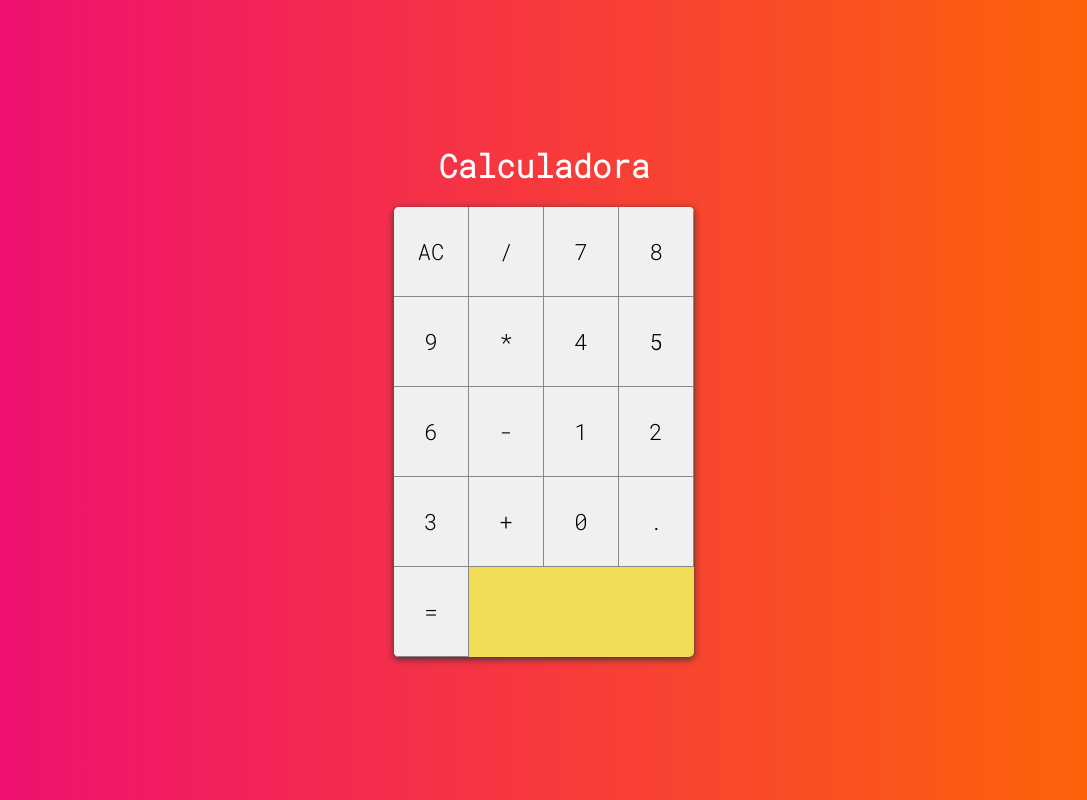
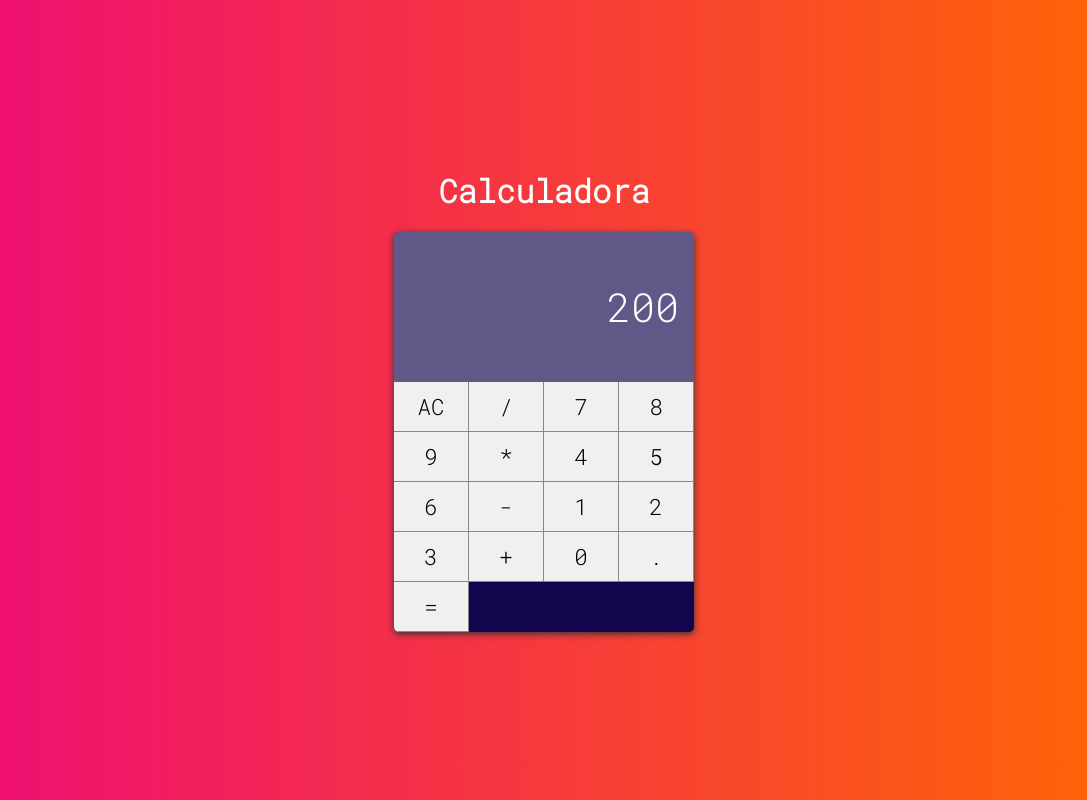
Before and after one commit to Tuliof210/calculadora-react, a React (Create React App) app: page / in a window 1280 px wide. Shown: the whole page, without its empty margins (96-1183 px from the left). Built offline with nearby package versions, Linux system fonts and the light colour scheme.

Commit message:
display component

```diff
--- a/src/app/Calculator.jsx
+++ b/src/app/Calculator.jsx
@@ -1,6 +1,7 @@
 import React, { Fragment, Component } from 'react';
 // my components
 import Button from '../components/button/Button';
+import Display from '../components/display/Display';
 // styles
 import './Calculator.scss';
 
@@ -28,6 +29,7 @@ export default class Calculator extends Component {
   render() {
     return (
       <div className="calculator-wrapper">
+        <Display value={200} />
         {btnList.map(btn => (
           <Button label={btn.label} />
         ))}
--- a/src/app/Calculator.scss
+++ b/src/app/Calculator.scss
@@ -1,7 +1,7 @@
 @import '../assets/styles/styles.scss';
 
 .calculator-wrapper {
-  height: 450px;
+  height: 400px;
   width: 300px;
 
   margin-top: 20px;
@@ -16,4 +16,6 @@
   // template de coluna => 4 colunas cada uma ocupando 25%(1/4) do espaço
   display: grid;
   grid-template-columns: repeat(4, 25%);
+  // template de linha => cada linha (5, ocupando 50px)
+  grid-template-rows: 1fr repeat(5, 50px);
 }
--- a/src/assets/styles/styles.scss
+++ b/src/assets/styles/styles.scss
@@ -1,4 +1,4 @@
-$backGround: #f1dc55;
+$backGround: #12044d;
 $shadow: #333;
 
 $fontColor: #fff;
--- /dev/null
+++ b/src/components/display/Display.jsx
@@ -0,0 +1,5 @@
+import React from 'react';
+//styles
+import './Display.scss';
+
+export default props => <div className="display">{props['value']}</div>;
--- /dev/null
+++ b/src/components/display/Display.scss
@@ -0,0 +1,14 @@
+@import '../../assets/styles/styles.scss';
+
+.display {
+  grid-column: span 4;
+  background-color: #fff5;
+
+  display: flex;
+  justify-content: flex-end;
+  align-items: center;
+
+  padding: 15px;
+  font-size: 2.5em;
+  overflow: hidden;
+}
```
Also changed, not shown: 1 other file (tests, documents, lock files or other folders).
